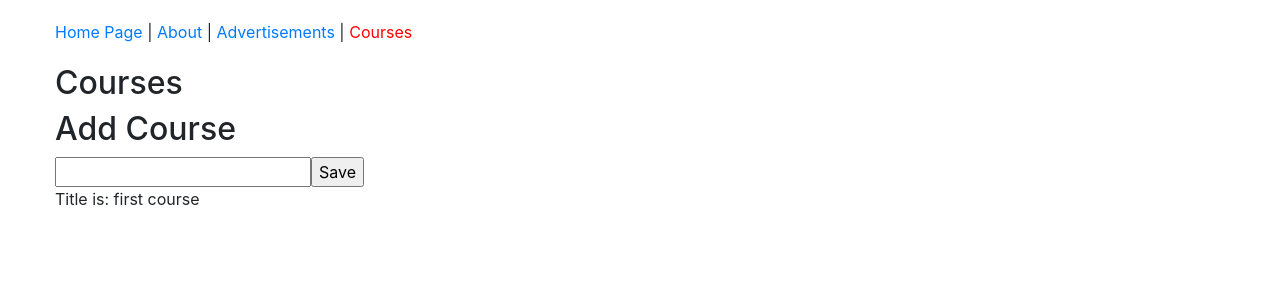
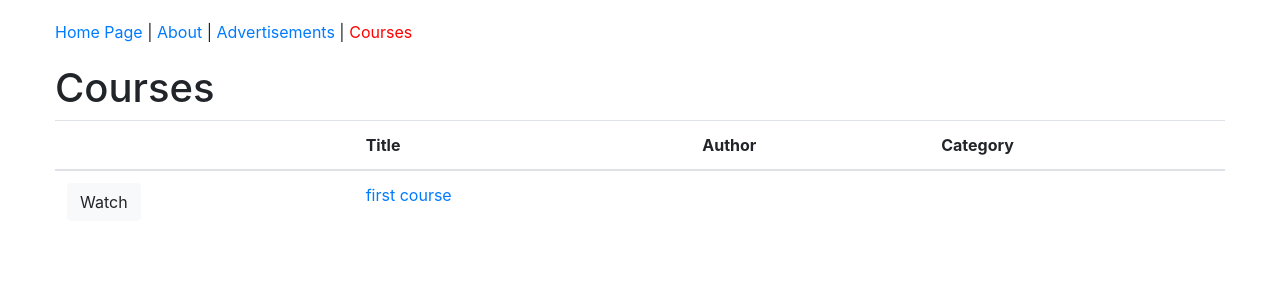
Before and after one commit to engr-hasanuzzaman/charbd, a React app: page /courses in a window 1280 px wide. Shown: the top 300 px of the page. Built offline with nearby package versions, Linux system fonts and the light colour scheme; no server answers; what redux-immutable-state-invariant would draw is missing.

Commit message:
Create new presentational component for displaying list of course data

```diff
--- /dev/null
+++ b/src/components/CourseLIst.js
@@ -0,0 +1,43 @@
+import React from "react";
+import PropTypes from "prop-types";
+import { Link } from "react-router-dom";
+
+const CourseList = ({ courses }) => (
+  <table className="table">
+    <thead>
+      <tr>
+        <th />
+        <th>Title</th>
+        <th>Author</th>
+        <th>Category</th>
+      </tr>
+    </thead>
+    <tbody>
+      {courses.map(course => {
+        return (
+          <tr key={course.id}>
+            <td>
+              <a
+                className="btn btn-light"
+                href={"http://pluralsight.com/courses/" + course.slug}
+              >
+                Watch
+              </a>
+            </td>
+            <td>
+              <Link to={"/course/" + course.slug}>{course.title}</Link>
+            </td>
+            <td>{course.authorName}</td>
+            <td>{course.category}</td>
+          </tr>
+        );
+      })}
+    </tbody>
+  </table>
+);
+
+CourseList.propTypes = {
+  courses: PropTypes.array.isRequired
+};
+
+export default CourseList;
--- a/src/components/CoursesPage.js
+++ b/src/components/CoursesPage.js
@@ -3,6 +3,7 @@ import PropTypes from "prop-types";
 import { connect } from "react-redux";
 import * as courseActions from "../redux/actions/courseActions";
 import { bindActionCreators } from "redux";
+import CourseList from "./CourseLIst";
 
 class CoursesPage extends React.Component {
   constructor(props) {
@@ -36,19 +37,10 @@ class CoursesPage extends React.Component {
 
   render() {
     return (
-      <form onSubmit={this.handleSubmit}>
-        <h2>Courses</h2>
-        <h2>Add Course</h2>
-        <input
-          type="text"
-          onChange={this.handleChange}
-          value={this.state.course.title}
-        />
-        <input type="submit" value="Save" />
-        {this.props.courses.map((c, i) => (
-          <p key={i}>Title is: {c.title}</p>
-        ))}
-      </form>
+      <div>
+        <h1>Courses</h1>
+        <CourseList courses={this.props.courses} />
+      </div>
     );
   }
 }
```
